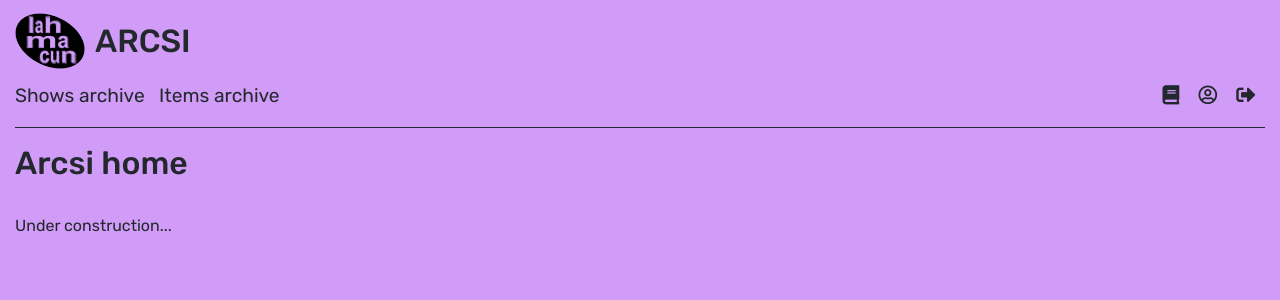
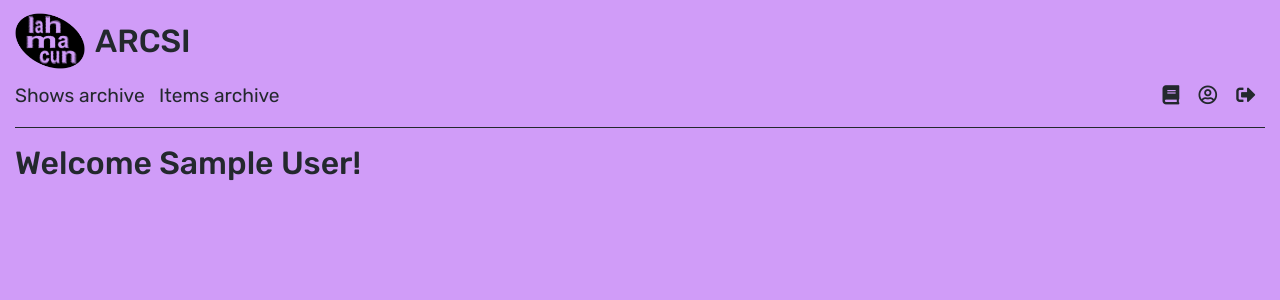
Before and after one commit to lahmacunradio/arcsi, a Flask app: page / in a window 1280 px wide. Shown: the top 300 px of the page. Run offline with Flask 3, Linux system fonts and the light colour scheme; the visitor is signed in with stand-in values (Sample User, id 1); data that the repository does not hold is empty; some libraries are stand-ins or nearby versions.

Commit message:
Welcome page!

```diff
--- a/arcsi/templates/archive/list_archive.html
+++ b/arcsi/templates/archive/list_archive.html
@@ -1,10 +1,5 @@
 {% extends 'base.html' %}
 
 {% block header %}
-<h2>{% block title %}Arcsi home{% endblock %}</h2>
+<h2>{% block title %}Welcome {{ current_user.name }}!{% endblock %}</h2>
 {% endblock %}
-
-{% block content %}
-<p>Under construction...</p>
-
-{% endblock %}
```
